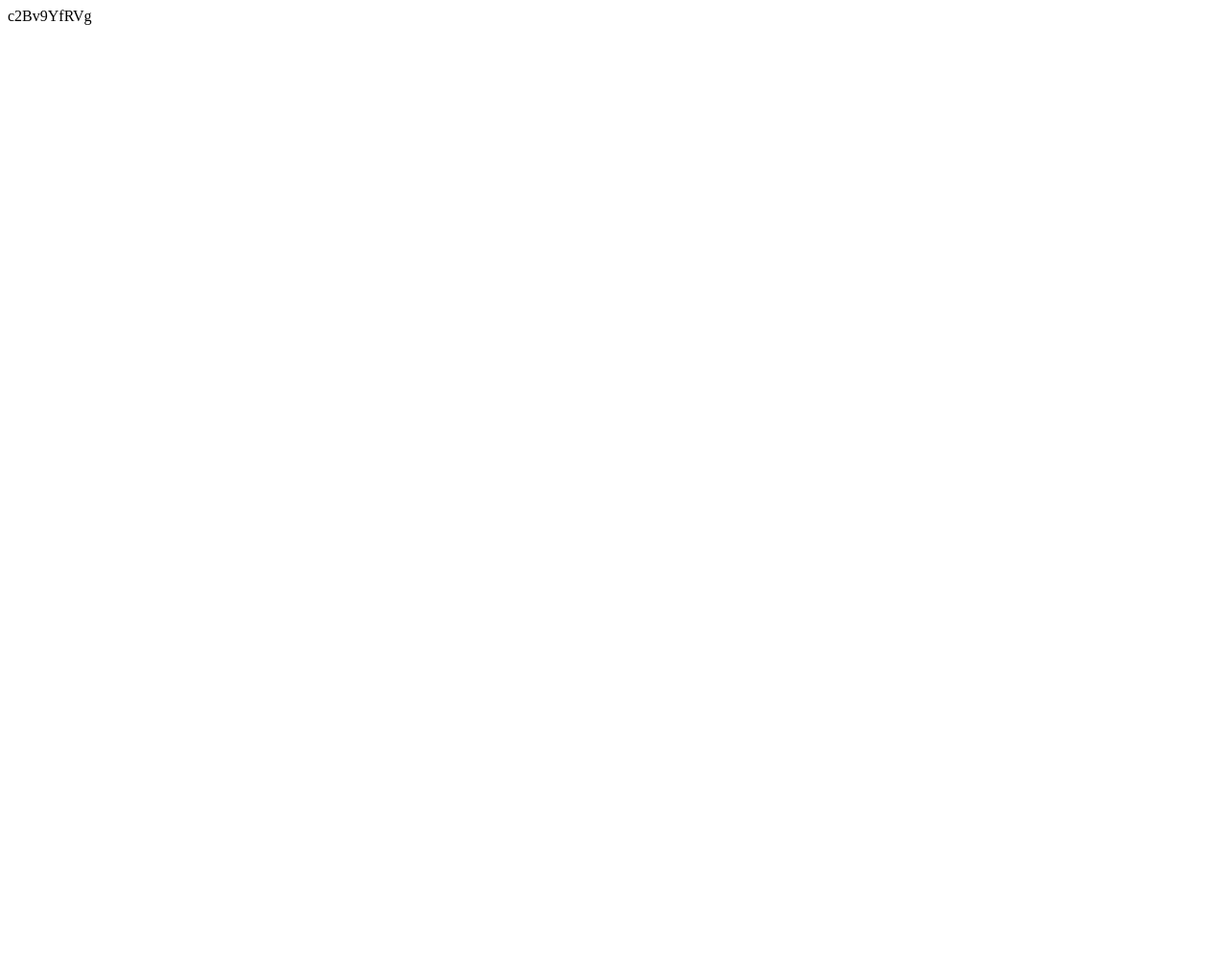
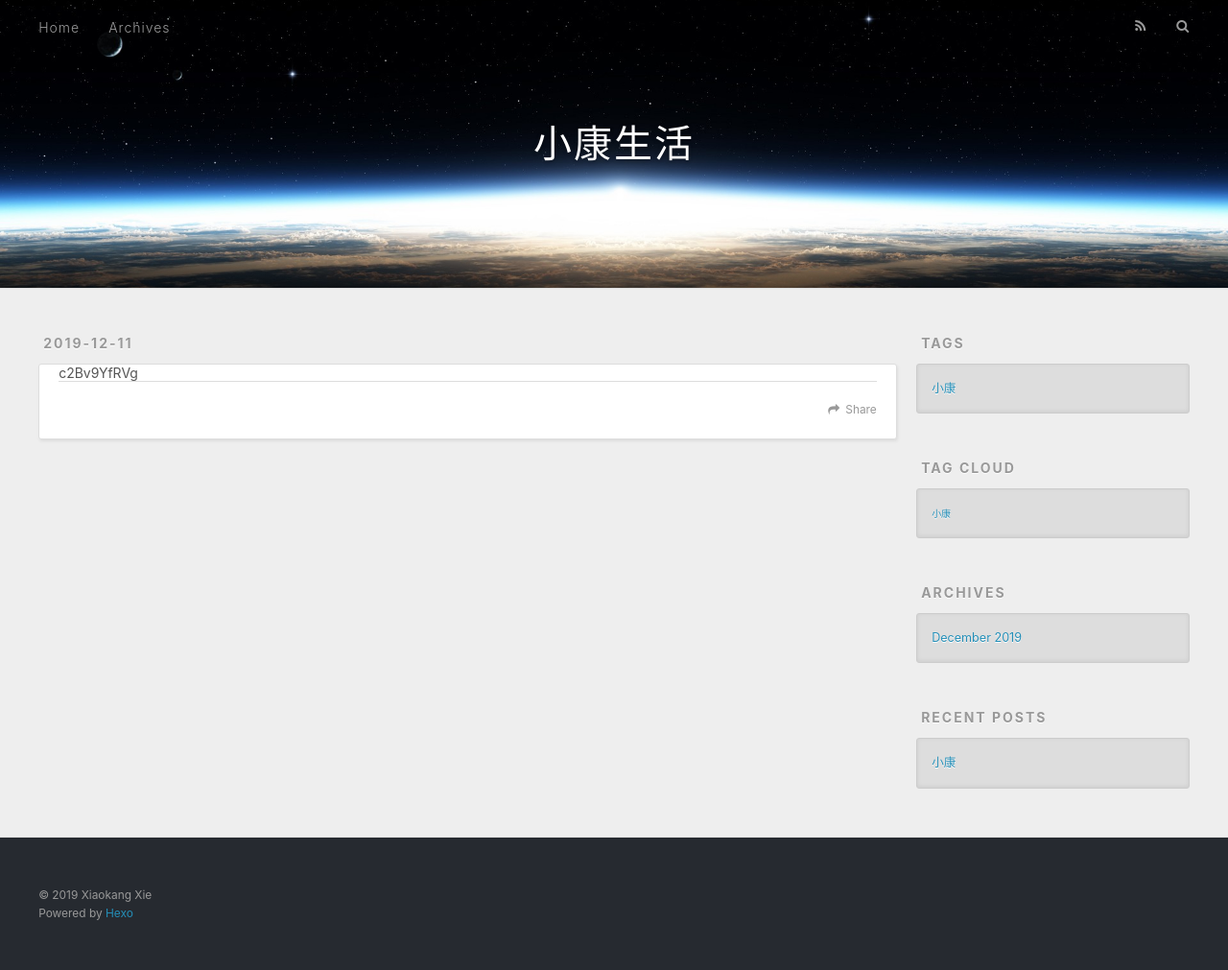
Before and after one commit to shaukon/shaukon.github.io, a plain HTML site: page baidu_verify_c2Bv9YfRVg.html in a window 1280 px wide. Shown: the whole page at 96% size. Before the commit the page ends 800 px from the top, so only its background shows below. Drawn offline with nearby package versions, Linux system fonts and the light colour scheme.

Commit message:
Site updated: 2019-12-11 15:10:12

```diff
--- a/baidu_verify_c2Bv9YfRVg.html
+++ b/baidu_verify_c2Bv9YfRVg.html
@@ -1 +1,187 @@
-c2Bv9YfRVg
+<!DOCTYPE html>
+<html>
+<head>
+  <meta charset="utf-8">
+
+
+
+  <title>小康生活</title>
+  <meta name="viewport" content="width=device-width, initial-scale=1, maximum-scale=1">
+  <meta name="description" content="c2Bv9YfRVg">
+<meta property="og:type" content="website">
+<meta property="og:title" content="小康生活">
+<meta property="og:url" content="https:&#x2F;&#x2F;xiaokang.life&#x2F;baidu_verify_c2Bv9YfRVg.html">
+<meta property="og:site_name" content="小康生活">
+<meta property="og:description" content="c2Bv9YfRVg">
+<meta property="article:published_time" content="2019-12-11T06:52:59.530Z">
+<meta property="article:modified_time" content="2019-12-11T06:52:59.530Z">
+<meta property="article:author" content="Xiaokang Xie">
+<meta property="article:tag" content="小康">
+<meta name="twitter:card" content="summary">
+
+    <link rel="alternate" href="/atom.xml" title="小康生活" type="application/atom+xml">
+
+
+    <link rel="icon" href="/favicon.png">
+
+
+    <link href="//fonts.googleapis.com/css?family=Source+Code+Pro" rel="stylesheet" type="text/css">
+
+
+<link rel="stylesheet" href="/css/style.css">
+
+<meta name="generator" content="Hexo 4.1.0"></head>
+
+<body>
+  <div id="container">
+    <div id="wrap">
+      <header id="header">
+  <div id="banner"></div>
+  <div id="header-outer" class="outer">
+    <div id="header-title" class="inner">
+      <h1 id="logo-wrap">
+        <a href="/" id="logo">小康生活</a>
+      </h1>
+
+    </div>
+    <div id="header-inner" class="inner">
+      <nav id="main-nav">
+        <a id="main-nav-toggle" class="nav-icon"></a>
+
+          <a class="main-nav-link" href="/">Home</a>
+
+          <a class="main-nav-link" href="/archives">Archives</a>
+
+      </nav>
+      <nav id="sub-nav">
+
+          <a id="nav-rss-link" class="nav-icon" href="/atom.xml" title="RSS Feed"></a>
+
+        <a id="nav-search-btn" class="nav-icon" title="Search"></a>
+      </nav>
+      <div id="search-form-wrap">
+        <form action="//google.com/search" method="get" accept-charset="UTF-8" class="search-form"><input type="search" name="q" class="search-form-input" placeholder="Search"><button type="submit" class="search-form-submit">&#xF002;</button><input type="hidden" name="sitesearch" value="https://xiaokang.life"></form>
+      </div>
+    </div>
+  </div>
+</header>
+      <div class="outer">
+        <section id="main"><article id="page-" class="article article-type-page" itemscope itemprop="blogPost">
+  <div class="article-meta">
+    <a href="/baidu_verify_c2Bv9YfRVg.html" class="article-date">
+  <time datetime="2019-12-11T06:52:59.530Z" itemprop="datePublished">2019-12-11</time>
+</a>
+
+  </div>
+  <div class="article-inner">
+
+
+    <div class="article-entry" itemprop="articleBody">
+
+        c2Bv9YfRVg
+
+    </div>
+    <footer class="article-footer">
+      <a data-url="https://xiaokang.life/baidu_verify_c2Bv9YfRVg.html" data-id="ck40yepvm00000gge3qe0h6dt" class="article-share-link">Share</a>
+
+
+    </footer>
+  </div>
+
+
+
+</article>
+
+</section>
+
+          <aside id="sidebar">
+
+
+
+
+
+  <div class="widget-wrap">
+    <h3 class="widget-title">Tags</h3>
+    <div class="widget">
+      <ul class="tag-list" itemprop="keywords"><li class="tag-list-item"><a class="tag-list-link" href="/tags/%E5%B0%8F%E5%BA%B7/" rel="tag">小康</a></li></ul>
+    </div>
+  </div>
+
+
+
+
+  <div class="widget-wrap">
+    <h3 class="widget-title">Tag Cloud</h3>
+    <div class="widget tagcloud">
+      <a href="/tags/%E5%B0%8F%E5%BA%B7/" style="font-size: 10px;">小康</a>
+    </div>
+  </div>
+
+
+
+  <div class="widget-wrap">
+    <h3 class="widget-title">Archives</h3>
+    <div class="widget">
+      <ul class="archive-list"><li class="archive-list-item"><a class="archive-list-link" href="/archives/2019/12/">December 2019</a></li></ul>
+    </div>
+  </div>
+
+
+
+
+  <div class="widget-wrap">
+    <h3 class="widget-title">Recent Posts</h3>
+    <div class="widget">
+      <ul>
+
+          <li>
+            <a href="/2019/12/11/%E5%B0%8F%E5%BA%B7%E7%94%9F%E6%B4%BB/">小康</a>
+          </li>
+
+      </ul>
+    </div>
+  </div>
+
+
+</aside>
+
+      </div>
+      <footer id="footer">
+
+  <div class="outer">
+    <div id="footer-info" class="inner">
+      &copy; 2019 Xiaokang Xie<br>
+      Powered by <a href="http://hexo.io/" target="_blank">Hexo</a>
+    </div>
+  </div>
+</footer>
+    </div>
+    <nav id="mobile-nav">
+
+    <a href="/" class="mobile-nav-link">Home</a>
+
+    <a href="/archives" class="mobile-nav-link">Archives</a>
+
+</nav>
+
+
+<script src="//ajax.googleapis.com/ajax/libs/jquery/2.0.3/jquery.min.js"></script>
+
+
+
+<link rel="stylesheet" href="/fancybox/jquery.fancybox.css">
+
+
+<script src="/fancybox/jquery.fancybox.pack.js"></script>
+
+
+
+
+<script src="/js/script.js"></script>
+
+
+
+
+  </div>
+</body>
+</html>
```
Also changed, not shown: 2019/12/11/小康生活/index.html (+3 -3 lines), archives/2019/12/index.html (+2 -2 lines), archives/2019/index.html (+2 -2 lines), archives/index.html (+2 -2 lines), baidusitemap.xml (added, +7 -0 lines), index.html (+4 -4 lines), sitemap.xml (added, +18 -0 lines), tags/小康/index.html (+2 -2 lines).
